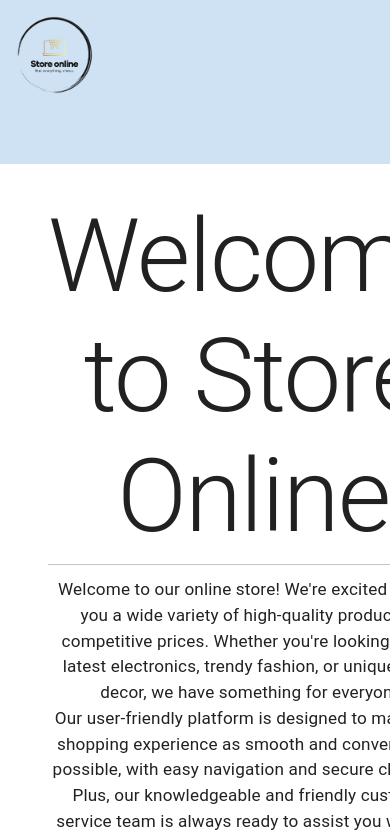
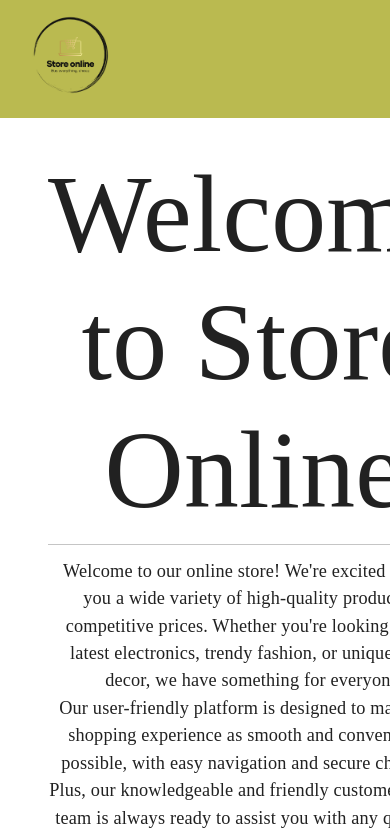
Before and after one commit to Christonn93/js-framework-ca, a React (Create React App) app: page / in a window 390 px wide. Shown: the top 836 px of the page. Built offline with nearby package versions, Linux system fonts and the light colour scheme; no server answers.

Commit message:
Navbar, Theme and UI
Doing changes to the navbar to make it responsive
Creating Theme folder and Theme file.

Doing some slight changes to the UI on some elements.

```diff
--- a/src/components/UI/ProductCards.jsx
+++ b/src/components/UI/ProductCards.jsx
@@ -14,7 +14,6 @@ const ItemCard = styled.div`
  height: 100%;
  border: 1px solid black;
  border-radius: 10px;
- filter: drop-shadow(0px 0px 5px rgba(0, 0, 0, 0.532));
  overflow: hidden;
 `;
 
--- a/src/components/layout/AllProducts.jsx
+++ b/src/components/layout/AllProducts.jsx
@@ -31,9 +31,9 @@ function GetAllProducts() {
  // What is displaying
  return (
   <Box sx={{ flexGrow: 1 }} m={5}>
-   <Grid container spacing={{ xs: 1, md: 2, lg: 4 }} columns={{xs: 1, md: 2, lg: 15,}} justifyContent="center" p={5} rowSpacing={2} columnSpacing={{ xs: 1, sm: 2, md: 3 }}>
+   <Grid container spacing={{ xs: 1, md: 2, lg: 4 }} columns={{xs: 1, md: 2, lg: 15,}} justifyContent="center" rowSpacing={2} columnSpacing={{ xs: 1, sm: 2, md: 3 }}>
     {data.map((product) => (
-     <Grid item xs={2} sm={5} key={product.id}>
+     <Grid item xs={4} sm={5} key={product.id}>
       <ProductCard
        data={product}
        title={product.title}
--- /dev/null
+++ b/src/components/layout/Drawer.jsx
@@ -0,0 +1,52 @@
+import React, { useState } from "react";
+import { Link } from "react-router-dom";
+
+import { Button, Tooltip, IconButton, Drawer, List, ListItem, ListItemText } from "@mui/material";
+import { Menu } from "@mui/icons-material";
+
+import CartIcon from "../assets/CartIcon";
+
+function DrawerComponent() {
+ const [openDrawer, setOpenDrawer] = useState(false);
+ return (
+  <>
+   <Drawer open={openDrawer} onClose={() => setOpenDrawer(false)}>
+    <List>
+     <ListItem onClick={() => setOpenDrawer(false)}>
+      <ListItemText>
+       <Link to="/">
+        <Tooltip title="Home">
+         <Button>Home</Button>
+        </Tooltip>
+       </Link>
+      </ListItemText>
+     </ListItem>
+     <ListItem onClick={() => setOpenDrawer(false)}>
+      <ListItemText>
+       <Link to="/contact">
+        <Tooltip title="Contact us">
+         <Button>Contact</Button>
+        </Tooltip>
+       </Link>
+      </ListItemText>
+     </ListItem>
+     <ListItem onClick={() => setOpenDrawer(false)}>
+      <ListItemText>
+       <Link to="/cart">
+        <Tooltip title="Your cart">
+         <IconButton color="success">
+          <CartIcon />
+         </IconButton>
+        </Tooltip>
+       </Link>
+      </ListItemText>
+     </ListItem>
+    </List>
+   </Drawer>
+   <IconButton onClick={() => setOpenDrawer(!openDrawer)}>
+    <Menu />
+   </IconButton>
+  </>
+ );
+}
+export default DrawerComponent;
--- a/src/components/layout/Footer.jsx
+++ b/src/components/layout/Footer.jsx
@@ -23,7 +23,7 @@ const CompanyLogo = styled.img`
 const Footer = () => {
  return (
   <footer>
-   <Box p="5" backgroundColor={"#cfe2f3"}>
+   <Box p="5" bgcolor={"primary"}>
     <Grid container spacing={3}>
      <Grid item xs textAlign={"center"}></Grid>
      <Grid item xs={6} textAlign={"center"}>
--- a/src/components/layout/Header.jsx
+++ b/src/components/layout/Header.jsx
@@ -1,36 +1,20 @@
 // Importing react elements
 import * as React from "react";
-import { Link } from "react-router-dom";
 import styled from "styled-components";
-
-// Importing MUI components
-import { Box } from "@mui/system";
 
 // Importing components
 import Navigation from "./Navigation";
-import Logo from "../../images/color-noBG.png";
 
+// Styling header component
 const HeaderElement = styled.header`
- display: flex;
- justify-content: space-between;
  padding: 15px;
- flex-wrap: wrap;
 `;
-
-const CompanyLogo = styled.img`
-    height: clamp(50px, 80px, 150px);
-`
 
 const Header = () => {
  return (
-  <Box backgroundColor={"#cfe2f3"}>
-   <HeaderElement>
-    <Link to="/">
-     <CompanyLogo src={Logo} alt="Logo" loading="lazy" />
-    </Link>
-    <Navigation p={5} />
-   </HeaderElement>
-  </Box>
+  <HeaderElement>
+   <Navigation />
+  </HeaderElement>
  );
 };
 
--- a/src/components/layout/Navigation.jsx
+++ b/src/components/layout/Navigation.jsx
@@ -1,25 +1,48 @@
 // Importing react elements
 import * as React from "react";
 import { Link } from "react-router-dom";
+import styled from "styled-components";
 
 // Importing MUI components
-import Stack from "@mui/material/Stack";
+import { Toolbar, CssBaseline, Button, Tooltip, IconButton, useMediaQuery, useTheme, Box, Grid } from "@mui/material";
 
 // Importing components
 import CartIcon from "../assets/CartIcon";
-import { Button, Tooltip, IconButton } from "@mui/material";
+import Logo from "../../images/color-noBG.png";
+import DrawerComponent from "./Drawer";
+
+// Styling company logo
+const CompanyLogo = styled.img`
+ height: clamp(50px, 80px, 150px);
+`;
 
 const Navigation = () => {
+ const theme = useTheme();
+ const isMobile = useMediaQuery(theme.breakpoints.down("md"));
+
  return (
-  <Stack direction={{sx: "column", sm: "column", md: "column", lg: "row"}} spacing={{sm: 1, md: 1, lg: 2}} alignItems="center">
+  <Box bgcolor={"primary"} width={"100%"}>
+   <CssBaseline />
+   <Toolbar>
+    <Grid container justifyContent={"space-between"} alignItems={"center"}>
+     <Grid item>
+      <Link to="/">
+       <CompanyLogo src={Logo} alt="Logo" loading="lazy" />
+      </Link>
+     </Grid>
+     <Grid item>
+      {isMobile ? (
+       <DrawerComponent />
+      ) : (
+       <>
         <Link to="/">
          <Tooltip title="Home">
-     <Button>Home</Button>
+          <Button variant="text" >Home</Button>
          </Tooltip>
         </Link>
         <Link to="/contact">
          <Tooltip title="Contact us">
-     <Button>Contact</Button>
+          <Button variant="text" >Contact</Button>
          </Tooltip>
         </Link>
         <Link to="/cart">
@@ -29,7 +52,12 @@ const Navigation = () => {
           </IconButton>
          </Tooltip>
         </Link>
-  </Stack>
+       </>
+      )}
+     </Grid>
+    </Grid>
+   </Toolbar>
+  </Box>
  );
 };
 
--- a/src/index.css
+++ b/src/index.css
@@ -1,15 +1,5 @@
-body {
-  margin: 0;
-  font-family: -apple-system, BlinkMacSystemFont, 'Segoe UI', 'Roboto', 'Oxygen',
-    'Ubuntu', 'Cantarell', 'Fira Sans', 'Droid Sans', 'Helvetica Neue',
-    sans-serif;
-  -webkit-font-smoothing: antialiased;
-  -moz-osx-font-smoothing: grayscale;
-}
-
-code {
-  font-family: source-code-pro, Menlo, Monaco, Consolas, 'Courier New',
-    monospace;
+header, footer {
+  background-color: rgb(186, 186, 80);
 }
 
 /* Product-image */
--- a/src/index.js
+++ b/src/index.js
@@ -5,18 +5,59 @@ import App from "./App";
 import reportWebVitals from "./reportWebVitals";
 
 import { CssBaseline } from "@mui/material";
-import { createTheme, ThemeProvider } from '@mui/material/styles';
+import { createTheme, ThemeProvider } from "@mui/material/styles";
 
 const theme = createTheme({
-  palette: {
-    primary: {
-      main: '#ff4400',
+ palette: {
+  type: "light",
+  primary: {
+   main: "#3f51b5",
+  },
+  secondary: {
+   main: "#f50057",
+  },
+  error: {
+   main: "#f44336",
+  },
+  success: {
+   main: "#4caf50",
+  },
+  warning: {
+   main: "#ff9800",
+  },
+  info: {
+   main: "#2196f3",
+  },
+ },
+ typography: {
+    h1: {
+      fontFamily: 'Tilt Neon',
     },
+    h2: {
+      fontFamily: 'Tilt Neon',
+    },
+    fontFamily: 'Tilt Neon',
+    fontSize: 16,
   },
-  typography: {
-    // In Chinese and Japanese the characters are usually larger,
-    // so a smaller fontsize may be appropriate.
-    fontSize: 15,
+  shape: {
+    borderRadius: 4,
+  },
+  props: {
+    MuiTooltip: {
+      arrow: true,
+    },
+    MuiAppBar: {
+      color: 'default',
+    },
+    MuiList: {
+      dense: true,
+    },
+    MuiMenuItem: {
+      dense: true,
+    },
+    MuiTable: {
+      size: 'small',
+    },
   },
 });
 
--- /dev/null
+++ b/src/theme/MainTheme.jsx
@@ -0,0 +1,55 @@
+import { createTheme } from "@mui/material/styles";
+
+export const theme = createTheme({
+ palette: {
+  type: "light",
+  primary: {
+   main: "#3f51b5",
+  },
+  secondary: {
+   main: "#f50057",
+  },
+  error: {
+   main: "#f44336",
+  },
+  success: {
+   main: "#4caf50",
+  },
+  warning: {
+   main: "#ff9800",
+  },
+  info: {
+   main: "#2196f3",
+  },
+ },
+ typography: {
+  h1: {
+   fontFamily: "Tilt Neon",
+  },
+  h2: {
+   fontFamily: "Tilt Neon",
+  },
+  fontFamily: "Tilt Neon",
+  fontSize: 16,
+ },
+ shape: {
+  borderRadius: 4,
+ },
+ props: {
+  MuiTooltip: {
+   arrow: true,
+  },
+  MuiAppBar: {
+   color: "default",
+  },
+  MuiList: {
+   dense: true,
+  },
+  MuiMenuItem: {
+   dense: true,
+  },
+  MuiTable: {
+   size: "small",
+  },
+ },
+});
```
Also changed, not shown: src/components/layout/SingleProduct.jsx (+12 -12 lines), 1 other file (tests, documents, lock files or other folders). Lines whose indentation alone changed are shown as unchanged.
